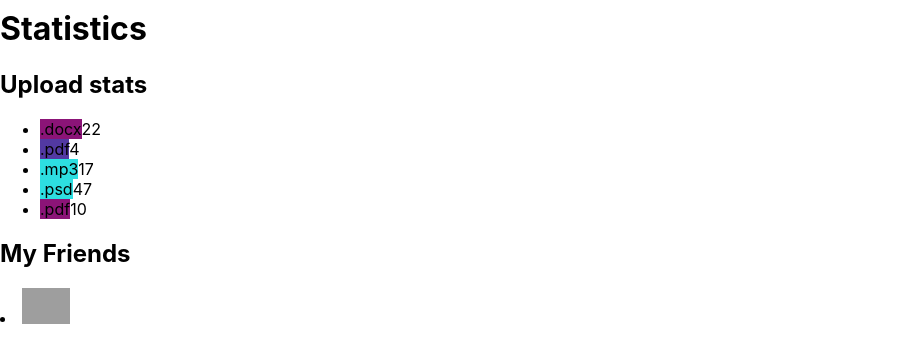
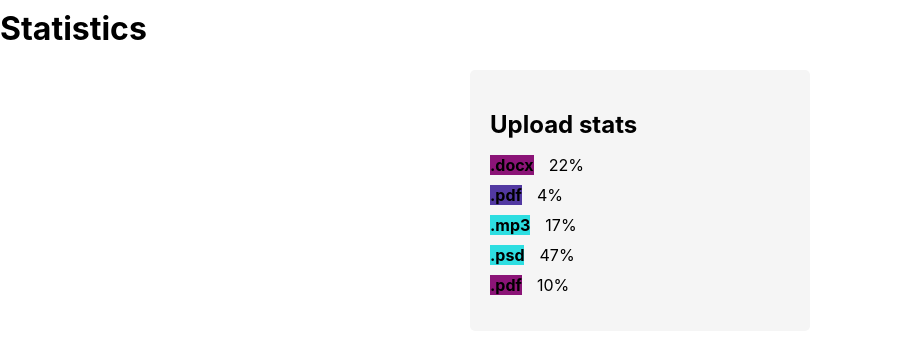
Before and after one commit to Alenago911/goit-react-hw-01-components, a React (Create React App) app: page / in a window 1280 px wide. Shown: the part 445-791 px from the top of the page, without its empty margins (0-923 px from the left). Built offline with nearby package versions, Linux system fonts and the light colour scheme; grey boxes are pictures that could not be loaded.

Commit message:
statistics css

```diff
--- a/src/components/Statistics/Statistics.js
+++ b/src/components/Statistics/Statistics.js
@@ -1,5 +1,6 @@
 import React from 'react';
 import PropTypes from "prop-types";
+import css from "./Statistics.module.css";
 
 
 export const Statistics = ({ title, stats }) => {
@@ -10,15 +11,15 @@ export const Statistics = ({ title, stats }) => {
     };
 
   return (
-    <section className="statistics">
-          {title && <h2 className="title">{title}</h2>}
-          <ul className="stats-listt">
+    <section className={css.statistics}>
+          {title && <h2 className={css.title}>{title}</h2>}
+          <ul className={css.statList}>
               {stats.map((stat, index) => (
-           <li key={index} className="item">
-            <span className="label" style={{ backgroundColor: getRandomColor() }}>
+           <li key={index} className={css.item}>
+            <span className={css.label} style={{ backgroundColor: getRandomColor() }}>
               {stat.label}
                       </span>
-           <span className="percentage">{stat.percentage}</span>
+           <span className={css.percentage}>{stat.percentage}%</span>
           </li>
         ))}
       </ul>
--- /dev/null
+++ b/src/components/Statistics/Statistics.module.css
@@ -0,0 +1,29 @@
+.statistics {
+background-color: #f5f5f5;
+padding: 20px;
+border-radius: 5px;
+max-width: 300px;
+margin: 0 auto;
+margin-top: 20px;
+}
+
+.title {
+font-size: 24px;
+margin-bottom: 10px;
+}
+
+.statList {
+list-style-type: none;
+padding: 0;
+}
+
+.item {
+display: flex;
+align-items: center;
+gap: 15px;
+margin-bottom: 10px;
+}
+
+.label {
+font-weight: bold;
+}
```
